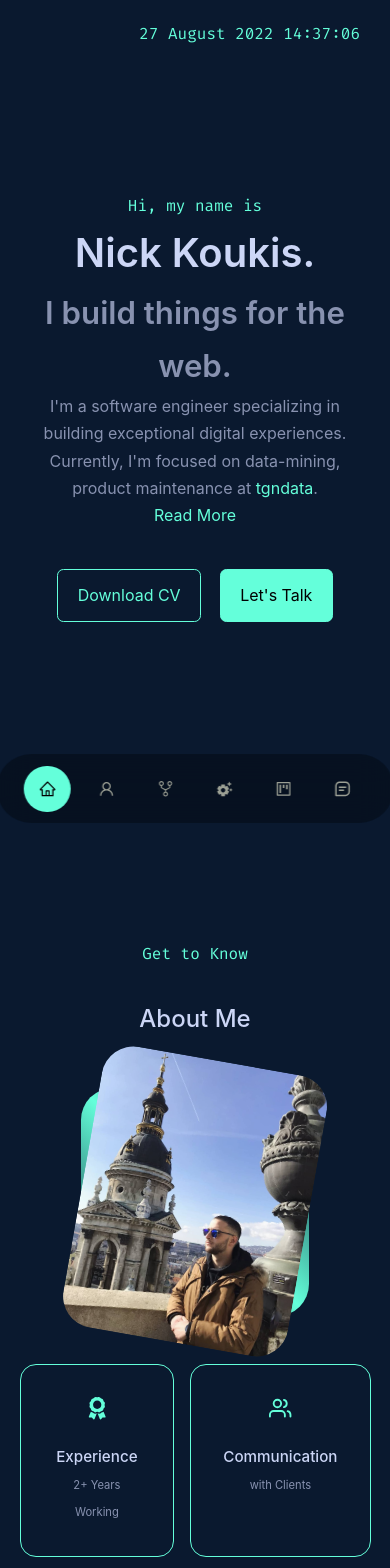
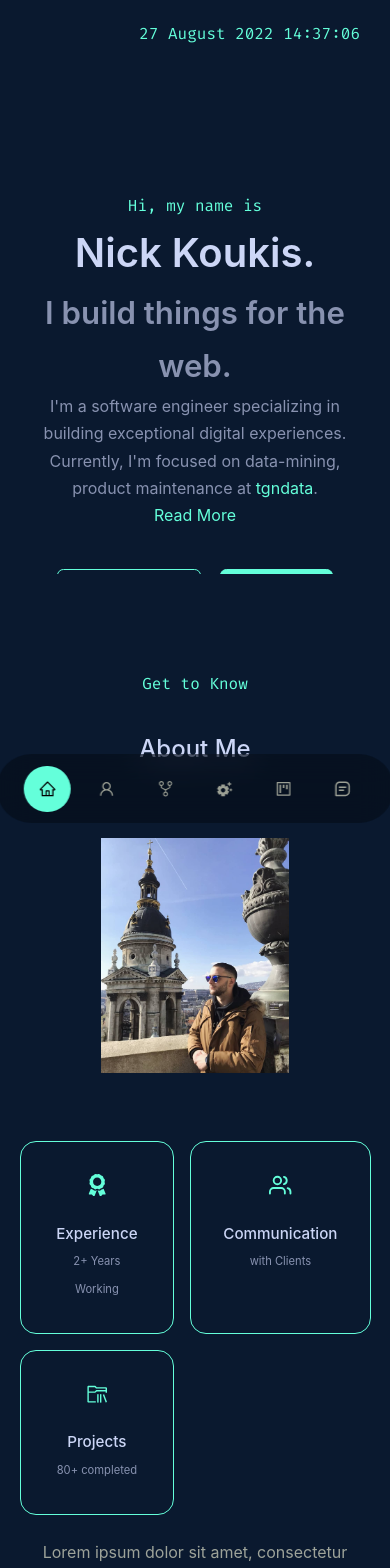
Before and after one commit to nikos-koukis/Portfolio, a React (Create React App) app: page / in a window 390 px wide. Shown: the top 1568 px of the page. Built offline with nearby package versions, Linux system fonts and the light colour scheme.

Commit message:
Add Contact Form

```diff
--- a/src/components/about/about.css
+++ b/src/components/about/about.css
@@ -107,6 +107,7 @@
     .about__me {
         width: 65%;
         margin: 0 auto 3rem;
+        background: none;
     }
 
     .about__cards {
@@ -122,4 +123,11 @@
         margin: 1.5rem 0;
     }
 
+    .about__me-image {
+        overflow: unset;
+        transform: none;
+        transition: none;
+        padding: 20px;
+    }
+
 }
--- a/src/components/contact/Contact.jsx
+++ b/src/components/contact/Contact.jsx
@@ -24,11 +24,11 @@ const Contact = () => {
             <a href={process.env.REACT_APP_MESSENGER} target='_blank' rel="noopener noreferrer">Send a message</a>
           </article>
         </div>
-        <form action="">
+        <form name="contact" method='POST' netlify >
           <input type="text" name="name" placeholder="Your Full Name" required />
           <input type="email" name="email" placeholder="Your Email" required />
-          <textarea name="textarea" rows="7" placeholder="Your Message" required></textarea>
-          <button type="submit" className='btn btn-primary'>Send Message</button>
+          <textarea name="message" rows="7" placeholder="Your Message" required></textarea>
+          <button type="submit" className='btn btn-primary' id='contactBtn'>Send Message</button>
         </form>
       </div>
     </section>
--- a/src/components/contact/contact.css
+++ b/src/components/contact/contact.css
@@ -84,4 +84,8 @@ textarea {
         width: var(--container-width-ms);
     }
 
+    #contactBtn {
+        width: 100%;
+    }
+
 }
--- a/src/components/experience/experience.css
+++ b/src/components/experience/experience.css
@@ -63,6 +63,17 @@
 
 /* ============== MEDIA QUERIES (MEDIUM DEVICES) =============*/
 
+@media screen and (max-width: 1350px) {
+
+    .experience__container{
+        display: flex;
+        justify-content: center;
+    }
+    .experience__container-liveText {
+        display: none;
+    }
+}
+
 @media screen and (max-width: 1024px) {
     .experience__cards {
         place-items: center;
--- a/src/components/header/header.css
+++ b/src/components/header/header.css
@@ -151,9 +151,6 @@ header {
 /* ============== MEDIA QUERIES (SMALL DEVICES) =============*/
 
 @media screen and (max-width: 600px) {
-    header {
-        height: 100vh;
-    }
 
     .header__socials,
     .scroll__down {
```
